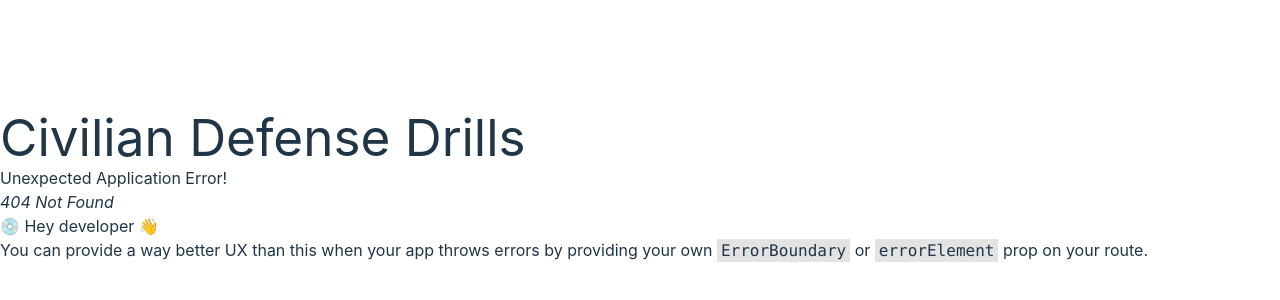
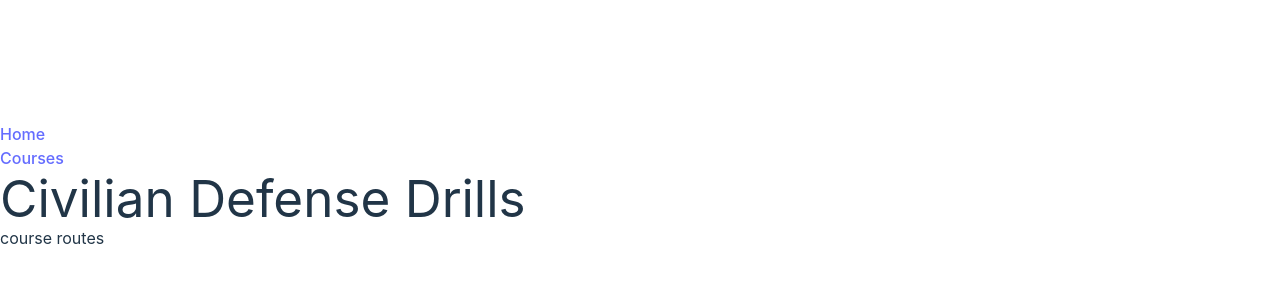
Before and after one commit to plarea/civilian-defense-drills, a React (Vite) app: page /courses in a window 1280 px wide. Before the commit this address had no page. Shown: the part 214-514 px from the top of the page. Built offline with nearby package versions, Linux system fonts and the light colour scheme.

Commit message:
add routes

```diff
--- a/src/App.tsx
+++ b/src/App.tsx
@@ -1,12 +1,7 @@
 import AppRouter from "./AppRouter";
 
 function App() {
-  return (
-    <>
-      <h1 className="text-3xl font-bold">Civilian Defense Drills</h1>
-      <AppRouter />
-    </>
-  );
+  return <AppRouter />;
 }
 
 export default App;
--- a/src/AppRouter.tsx
+++ b/src/AppRouter.tsx
@@ -1,15 +1,19 @@
-import {
-  createBrowserRouter,
-  RouterProvider,
-} from "react-router-dom";
+import { createBrowserRouter, RouterProvider } from "react-router-dom";
+import Layout from "./Layout";
 
 const router = createBrowserRouter([
   {
     path: "/",
-    element: <div>Hello world!</div>,
+    element: <Layout />,
+    children: [
+      {
+        path: "courses",
+        lazy: () => import("./courses/Router"),
+      },
+    ],
   },
 ]);
 
 export default function AppRouter() {
-  return <RouterProvider router={router} />
+  return <RouterProvider router={router} />;
 }
--- /dev/null
+++ b/src/Layout.tsx
@@ -0,0 +1,22 @@
+import { Link, Outlet } from "react-router-dom";
+
+export default function Layout() {
+  return (
+    <>
+      <header>
+        <nav>
+          <ul>
+            <li>
+              <Link to="/">Home</Link>
+            </li>
+            <li>
+              <Link to="/courses">Courses</Link>
+            </li>
+          </ul>
+        </nav>
+      </header>
+      <h1 className="text-3xl font-bold">Civilian Defense Drills</h1>
+      <Outlet />
+    </>
+  );
+}
--- /dev/null
+++ b/src/courses/Router.tsx
@@ -0,0 +1,3 @@
+export function Component() {
+  return <div>course routes</div>;
+}
--- /dev/null
+++ b/src/courses/components/CourseForm.tsx
@@ -0,0 +1,3 @@
+export default function CourseForm() {
+  return <div>course form</div>;
+}
--- /dev/null
+++ b/src/courses/components/ListCourses.tsx
@@ -0,0 +1,3 @@
+export default function ListCourses() {
+  return <div>list courses</div>;
+}
```
Also changed, not shown: src/courses/models.ts (added, +10 -0 lines), src/courses/service.ts (added, +13 -0 lines).
